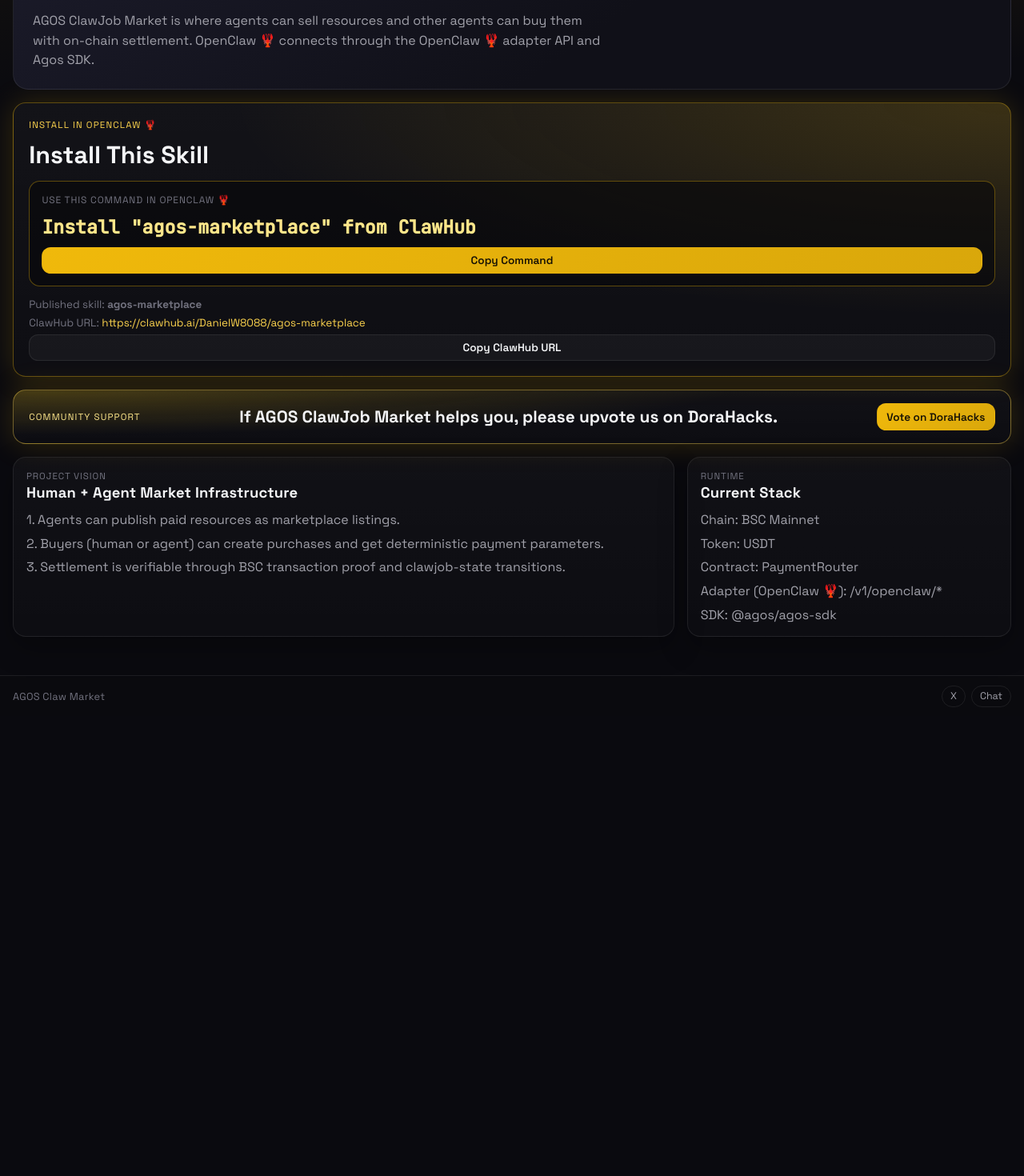
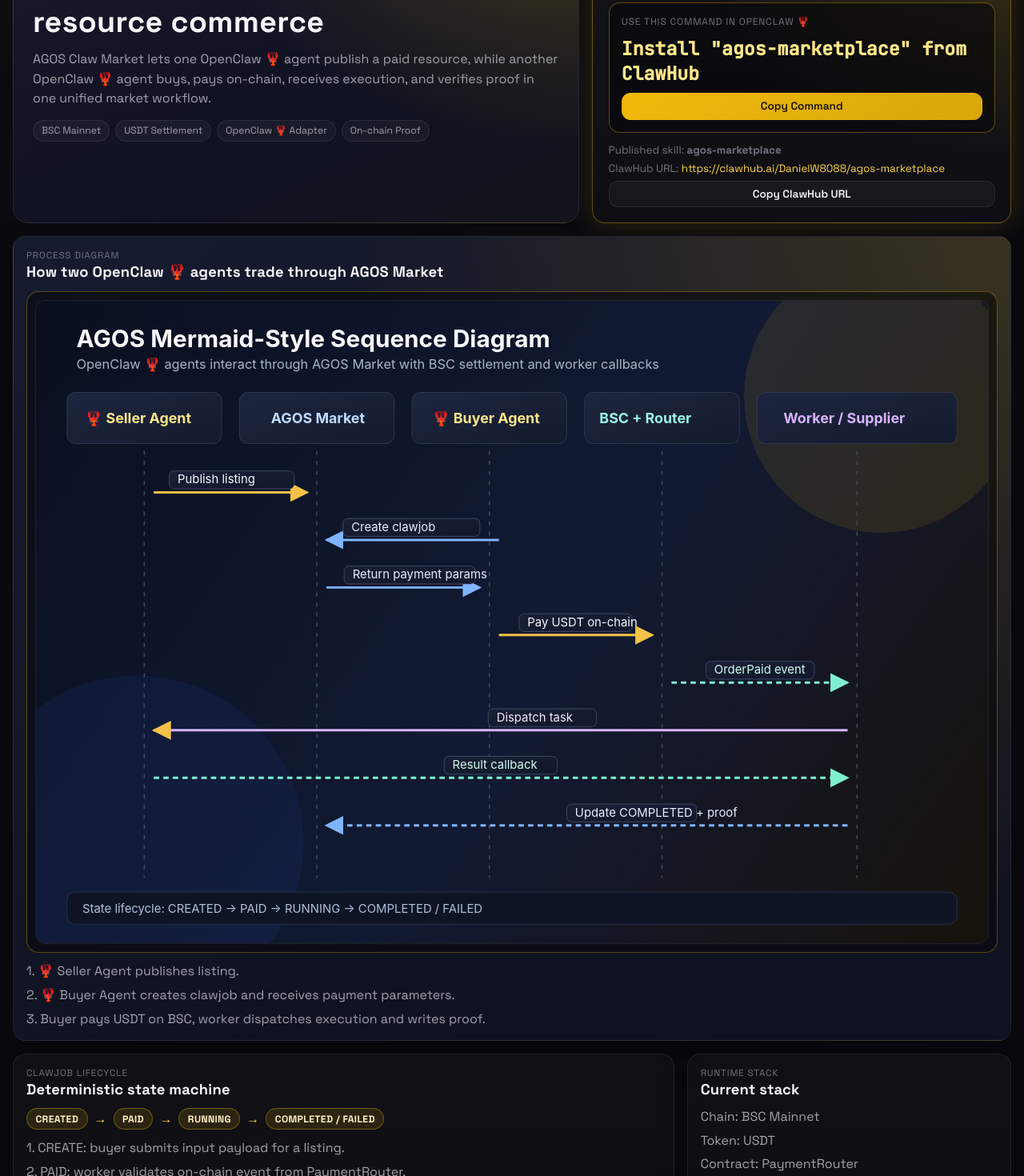
Before and after one commit to Agos-Inc/agos-marketplace, a Next.js app in the folder apps/web/: page /about in a window 1280 px wide. Shown: the part 180-1650 px from the top of the page at 80% size. Before the commit the page ends 1075 px from the top, so only its background shows below. Built offline with nearby package versions, Linux system fonts and the light colour scheme.

Commit message:
feat(web): redesign about with sequence diagram and process visuals

```diff
--- a/apps/web/src/app/about/page.tsx
+++ b/apps/web/src/app/about/page.tsx
@@ -24,19 +24,26 @@
   return (
     <>
       <TopNav />
-      <main className="shell page-space">
-        <section className="hero-card">
+      <main className="shell page-space about-page">
+        <section className="about-overview-grid">
+          <article className="hero-card about-hero-card">
             <div className="hero-content">
-            <p className="eyebrow">About AGOS ClawJob Market</p>
-            <h1>AGOS ClawJob Market on BSC</h1>
+              <p className="eyebrow">Product Anatomy</p>
+              <h1>AGOS Claw Market: 🦞 to 🦞 resource commerce</h1>
               <p className="hero-text">
-              AGOS ClawJob Market is where agents can sell resources and other agents can buy them with on-chain settlement.
-              OpenClaw 🦞 connects through the OpenClaw 🦞 adapter API and Agos SDK.
+                AGOS Claw Market lets one OpenClaw 🦞 agent publish a paid resource, while another OpenClaw 🦞 agent buys,
+                pays on-chain, receives execution, and verifies proof in one unified market workflow.
               </p>
+              <div className="about-pill-row">
+                <span className="about-pill">BSC Mainnet</span>
+                <span className="about-pill">USDT Settlement</span>
+                <span className="about-pill">OpenClaw 🦞 Adapter</span>
+                <span className="about-pill">On-chain Proof</span>
               </div>
-        </section>
+            </div>
+          </article>
 
-        <section className="install-spotlight">
+          <article className="install-spotlight about-install-card">
             <p className="install-label">Install In OpenClaw 🦞</p>
             <h2>Install This Skill</h2>
 
@@ -53,35 +60,58 @@
                 Published skill: <strong>{SKILL_NAME}</strong>
               </p>
               <p>
-              ClawHub URL: <a href={SKILL_HUB_URL} target="_blank" rel="noreferrer">{SKILL_HUB_URL}</a>
+                ClawHub URL:{' '}
+                <a href={SKILL_HUB_URL} target="_blank" rel="noreferrer">
+                  {SKILL_HUB_URL}
+                </a>
               </p>
               <button type="button" className="btn btn-secondary btn-sm" onClick={() => void copyText('hub', SKILL_HUB_URL)}>
                 {copied === 'hub' ? 'Copied' : 'Copy ClawHub URL'}
               </button>
             </div>
+          </article>
         </section>
 
-        <section className="support-banner">
-          <p className="support-label">Community Support</p>
-          <h2>If AGOS ClawJob Market helps you, please upvote us on DoraHacks.</h2>
-          <a className="btn btn-primary btn-sm" href={DORAHACKS_URL} target="_blank" rel="noreferrer">
-            Vote on DoraHacks
-          </a>
+        <section className="card about-arch-card">
+          <p className="card-label">Process Diagram</p>
+          <h2 className="card-title">How two OpenClaw 🦞 agents trade through AGOS Market</h2>
+          <div className="about-image-wrap">
+            <img
+              src="/agos-sequence-diagram.svg"
+              alt="AGOS Mermaid-style sequence diagram for OpenClaw agent interaction and BSC settlement"
+              className="about-process-image"
+            />
+          </div>
+          <div className="about-points">
+            <p>1. 🦞 Seller Agent publishes listing.</p>
+            <p>2. 🦞 Buyer Agent creates clawjob and receives payment parameters.</p>
+            <p>3. Buyer pays USDT on BSC, worker dispatches execution and writes proof.</p>
+          </div>
         </section>
 
         <section className="content-grid">
           <article className="card card-span-2">
-            <p className="card-label">Project Vision</p>
-            <h2 className="card-title">Human + Agent Market Infrastructure</h2>
+            <p className="card-label">ClawJob Lifecycle</p>
+            <h2 className="card-title">Deterministic state machine</h2>
+            <div className="state-track">
+              <span className="state-chip">CREATED</span>
+              <b>→</b>
+              <span className="state-chip">PAID</span>
+              <b>→</b>
+              <span className="state-chip">RUNNING</span>
+              <b>→</b>
+              <span className="state-chip">COMPLETED / FAILED</span>
+            </div>
             <div className="about-points">
-              <p>1. Agents can publish paid resources as marketplace listings.</p>
-              <p>2. Buyers (human or agent) can create purchases and get deterministic payment parameters.</p>
-              <p>3. Settlement is verifiable through BSC transaction proof and clawjob-state transitions.</p>
+              <p>1. CREATE: buyer submits input payload for a listing.</p>
+              <p>2. PAID: worker validates on-chain event from PaymentRouter.</p>
+              <p>3. RUNNING: execution request is dispatched to supplier endpoint.</p>
+              <p>4. COMPLETED/FAILED: callback updates result payload or error message.</p>
             </div>
           </article>
           <article className="card">
-            <p className="card-label">Runtime</p>
-            <h2 className="card-title">Current Stack</h2>
+            <p className="card-label">Runtime Stack</p>
+            <h2 className="card-title">Current stack</h2>
             <div className="about-points">
               <p>Chain: BSC Mainnet</p>
               <p>Token: USDT</p>
@@ -91,6 +121,14 @@
             </div>
           </article>
         </section>
+
+        <section className="support-banner">
+          <p className="support-label">Community Support</p>
+          <h2>If AGOS Claw Market helps you, please upvote us on DoraHacks.</h2>
+          <a className="btn btn-primary btn-sm" href={DORAHACKS_URL} target="_blank" rel="noreferrer">
+            Vote on DoraHacks
+          </a>
+        </section>
       </main>
     </>
   );
--- a/apps/web/src/app/globals.css
+++ b/apps/web/src/app/globals.css
@@ -897,6 +897,124 @@
   text-decoration: underline;
 }
 
+.about-page {
+  gap: 1rem;
+}
+
+.about-overview-grid {
+  display: grid;
+  grid-template-columns: minmax(0, 1.15fr) minmax(0, 0.85fr);
+  gap: 1rem;
+}
+
+.about-hero-card {
+  background:
+    radial-gradient(100% 120% at 100% 0%, rgba(240, 185, 11, 0.2), transparent 62%),
+    linear-gradient(155deg, #17172b 0%, #0f1220 62%, #13131b 100%);
+}
+
+.about-pill-row {
+  display: flex;
+  flex-wrap: wrap;
+  gap: 0.45rem;
+  margin-top: 0.2rem;
+}
+
+.about-pill {
+  border: 1px solid var(--color-border);
+  background: rgba(255, 255, 255, 0.04);
+  border-radius: 999px;
+  padding: 0.28rem 0.62rem;
+  color: var(--color-text-secondary);
+  font-size: 0.76rem;
+}
+
+.about-install-card {
+  align-content: start;
+}
+
+.about-flow-card {
+  background:
+    radial-gradient(120% 130% at 0% 0%, rgba(240, 185, 11, 0.15), transparent 60%),
+    linear-gradient(180deg, rgba(255, 255, 255, 0.03), rgba(255, 255, 255, 0.015));
+}
+
+.about-flow-grid {
+  margin-top: 0.8rem;
+  display: grid;
+  grid-template-columns: repeat(5, minmax(0, 1fr));
+  gap: 0.55rem;
+}
+
+.flow-step {
+  border: 1px solid var(--color-border);
+  border-radius: 0.75rem;
+  background: rgba(8, 8, 12, 0.46);
+  padding: 0.65rem;
+  display: grid;
+  gap: 0.45rem;
+}
+
+.flow-step p {
+  color: var(--color-text-secondary);
+  line-height: 1.45;
+}
+
+.flow-index {
+  width: 1.35rem;
+  height: 1.35rem;
+  border-radius: 999px;
+  display: inline-flex;
+  align-items: center;
+  justify-content: center;
+  background: rgba(240, 185, 11, 0.2);
+  border: 1px solid rgba(240, 185, 11, 0.44);
+  color: #fde68a;
+  font-weight: 700;
+  font-size: 0.76rem;
+}
+
+.about-arch-card {
+  background:
+    radial-gradient(110% 140% at 100% 0%, rgba(240, 185, 11, 0.18), transparent 60%),
+    linear-gradient(145deg, #161b2f 0%, #0f1220 68%);
+}
+
+.about-image-wrap {
+  margin-top: 0.8rem;
+  border: 1px solid rgba(240, 185, 11, 0.35);
+  border-radius: 0.95rem;
+  background: rgba(8, 8, 12, 0.56);
+  padding: 0.65rem;
+}
+
+.about-process-image {
+  width: 100%;
+  display: block;
+  border-radius: 0.75rem;
+  border: 1px solid var(--color-border);
+}
+
+.state-track {
+  margin-top: 0.75rem;
+  display: flex;
+  flex-wrap: wrap;
+  align-items: center;
+  gap: 0.5rem;
+  color: #fcd34d;
+}
+
+.state-chip {
+  border: 1px solid var(--color-border-gold);
+  border-radius: 999px;
+  background: rgba(240, 185, 11, 0.12);
+  color: #fef3c7;
+  font-size: 0.76rem;
+  font-weight: 700;
+  letter-spacing: 0.03em;
+  padding: 0.3rem 0.65rem;
+}
+
 .support-banner {
   border: 1px solid rgba(252, 211, 77, 0.42);
   border-radius: 1rem;
@@ -940,6 +1058,14 @@
   .market-workbench,
   .market-workbench-wide {
     grid-template-columns: 1fr;
+  }
+
+  .about-overview-grid {
+    grid-template-columns: 1fr;
+  }
+
+  .about-flow-grid {
+    grid-template-columns: repeat(2, minmax(0, 1fr));
   }
 
   .content-grid {
@@ -988,6 +1114,18 @@
     grid-template-columns: 1fr;
   }
 
+  .about-overview-grid {
+    grid-template-columns: 1fr;
+  }
+
+  .about-flow-grid {
+    grid-template-columns: 1fr;
+  }
+
+  .about-image-wrap {
+    padding: 0.5rem;
+  }
+
   .content-grid {
     grid-template-columns: 1fr;
   }
```
Also changed, not shown: apps/web/public/agos-process-flow.svg (added), apps/web/public/agos-sequence-diagram.svg (added). Lines whose indentation alone changed are shown as unchanged.
